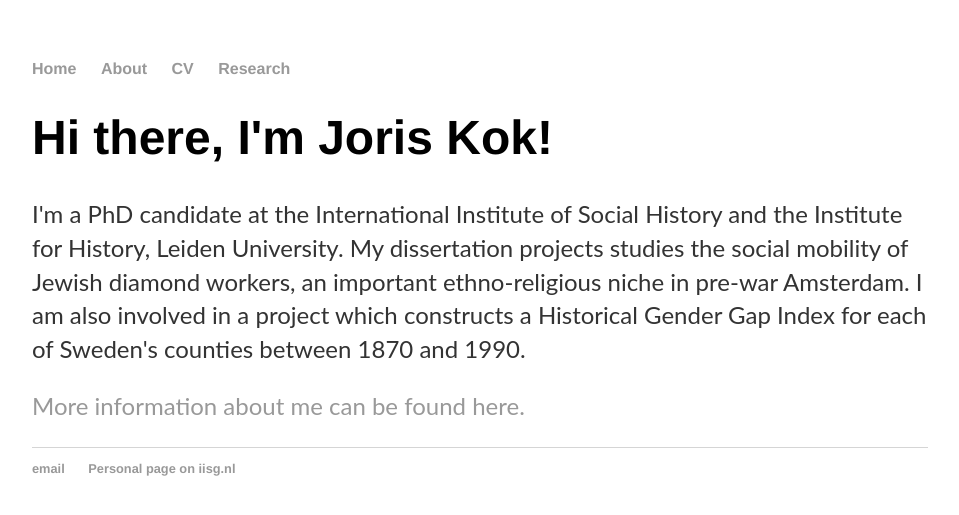
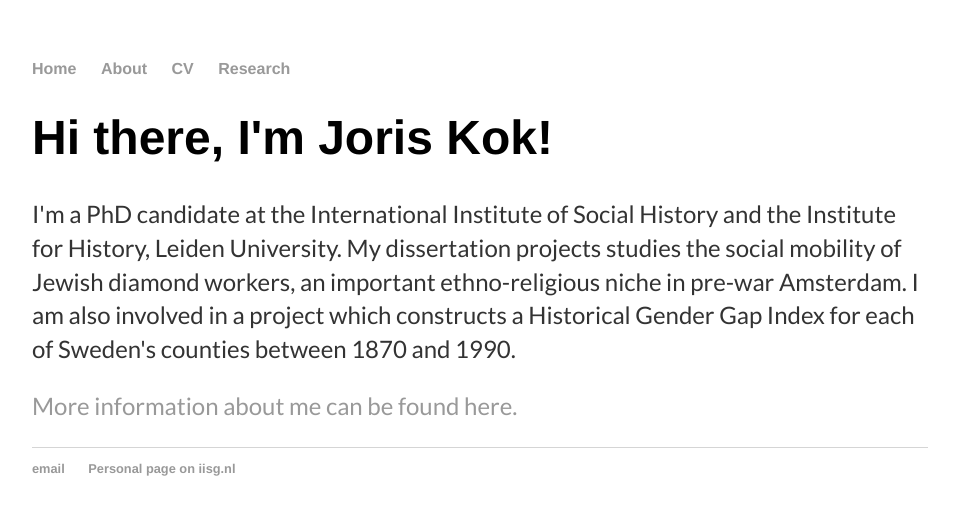
Before and after one commit to kok-joris/kok-joris.github.io, a Jekyll site: the page built from index.html, in a window 1280 px wide. Shown: the top 515 px of the page, without its empty margins (160-1119 px from the left). Built offline with Jekyll 4.4.1, drawn with Linux system fonts in a browser that asks for light colours; Markdown is read by kramdown in place of the engine named in the settings.

Commit message:
Update default.html
Trying to add Lato font to <head> </head>

```diff
--- a/_layouts/default.html
+++ b/_layouts/default.html
@@ -4,6 +4,7 @@
 		<title>{{page.title }}</title>
 		<!-- link to main stylesheet -->
 		<link rel="stylesheet" type="text/css" href="/css/main.css">
+		<link href='http://fonts.googleapis.com/css?family=Lato:400,700' rel='stylesheet' type='text/css'>
 	</head>
 	<body>
 		<nav>
```
